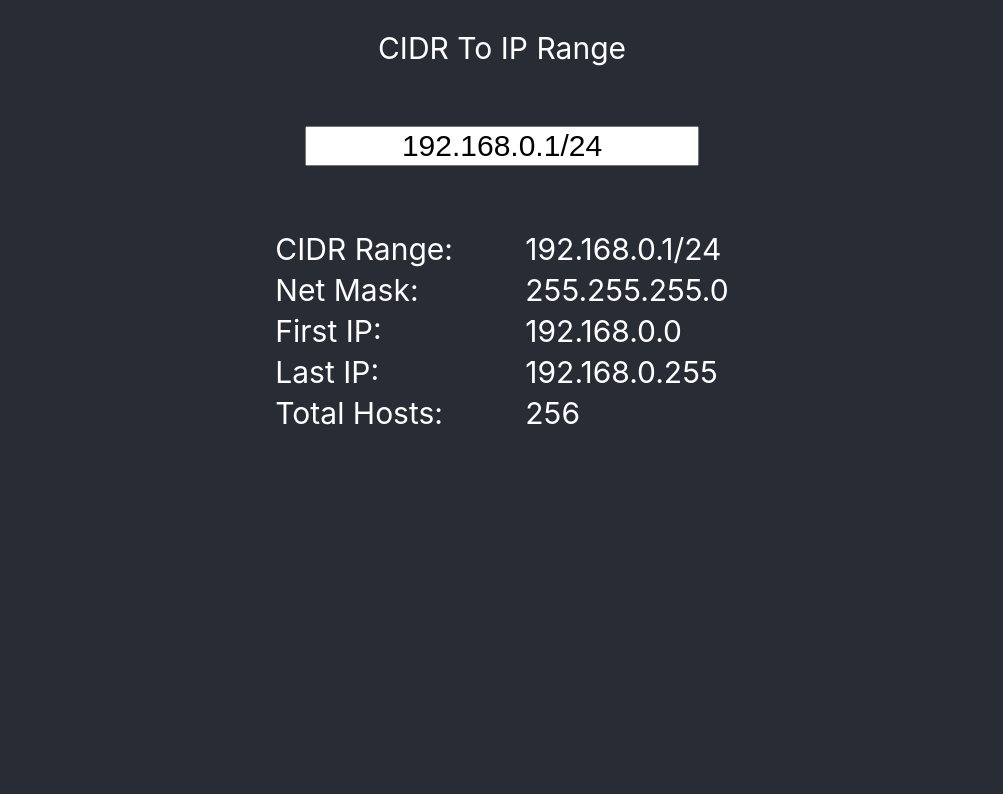
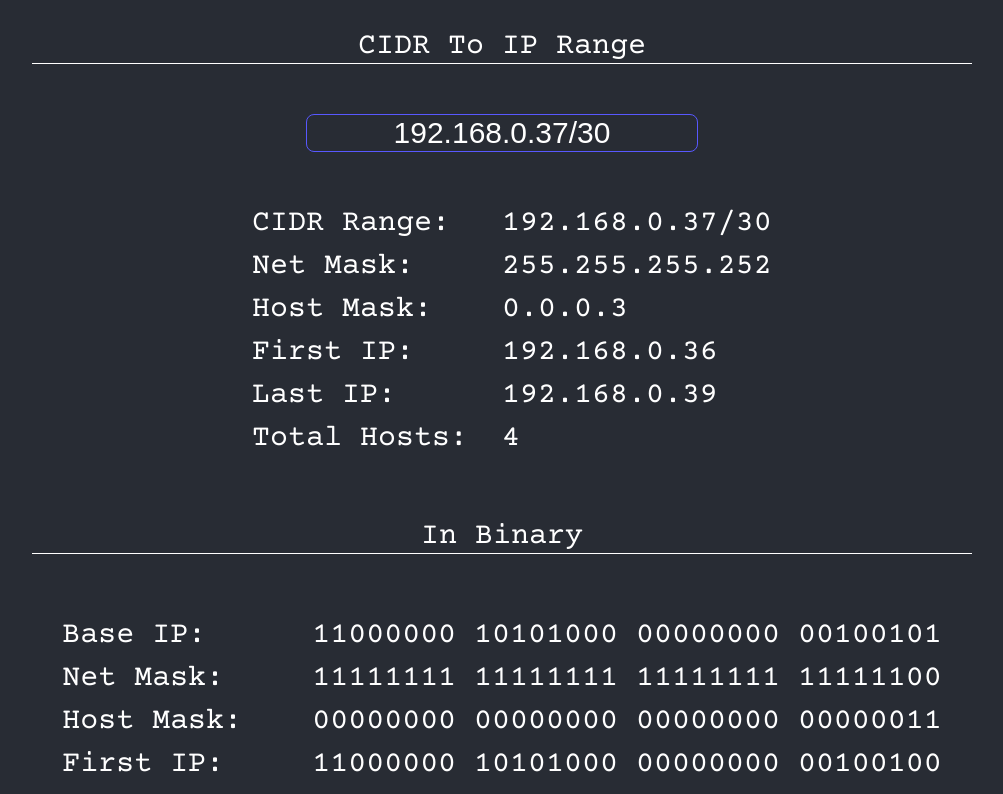
Before and after one commit to walterhwan/cidr_tools, a React (Create React App) app: page / in a window 1280 px wide. Shown: the top 794 px of the page, without its empty margins (138-1141 px from the left). Built offline with nearby package versions, Linux system fonts and the light colour scheme.

Commit message:
Add ip binary explained

```diff
--- a/public/index.html
+++ b/public/index.html
@@ -15,6 +15,7 @@
       user's mobile device or desktop. See https://developers.google.com/web/fundamentals/web-app-manifest/
     -->
     <link rel="manifest" href="%PUBLIC_URL%/manifest.json" />
+    <link href="https://fonts.googleapis.com/css?family=Courier+Prime&display=swap" rel="stylesheet">
     <!--
       Notice the use of %PUBLIC_URL% in the tags above.
       It will be replaced with the URL of the `public` folder during the build.
--- a/src/App.css
+++ b/src/App.css
@@ -1,4 +1,5 @@
 .App {
+  display: flex;
   min-height: 100vh;
   width: 940px;
   margin: 0 auto;
@@ -10,16 +11,31 @@
 }
 
 .title {
+  width: 100%;
   margin: 30px;
+  text-align: center;
+  border-bottom: 1px solid white;
 }
 
 .cidr-input {
-  margin: 30px;
+  margin: 20px;
   text-align: center;
   font-size: 30px;
+  color: white;
+  background-color: transparent;
+  border: 1px solid white;
+  border-radius: 8px;
+}
+.cidr-input:focus {
+	outline:0;
+  border: 1px solid rgb(88, 88, 255);
 }
 
 .cidr-output {
+  display: flex;
+  flex-direction: column;
+  align-items: center;
+  width: 100%;
   margin: 30px;
 }
 
@@ -33,6 +49,15 @@
   width: 250px;
 }
 
+.output-right {
+  width: 250px;
+}
+
+.output-binary-right {
+  width: 100%;
+  text-align: right;
+}
+
 .cidr-error {
   color: rgb(255, 122, 122);
 }
--- a/src/App.js
+++ b/src/App.js
@@ -4,57 +4,88 @@ import ipRegex from 'ip-regex'
 import { Netmask4 } from './netmask46'
 import './App.css'
 
-const DEFAULT_CIDR = '192.168.0.1/24'
+const DEFAULT_CIDR = '192.168.0.37/30'
+
+function ipv4ToBinary(ip) {
+  return ip
+    .split('.')
+    .map((dec) => {
+      return Number(dec)
+        .toString(2)
+        .padStart(8, '0')
+    })
+    .join(' ')
+}
 
 function App() {
   const [inputBox, setInputBox] = React.useState(DEFAULT_CIDR)
   const [cidr, setCidr] = React.useState(inputBox)
   const [errorText, setErrorText] = React.useState('')
 
-  const handleChange = event => {
+  const handleChange = (event) => {
     const value = event.target.value
     const [ip, bitmask] = value.split('/')
     const isIpv4 = ipRegex({ exact: true }).test(ip)
+
     if (isIpv4 && bitmask) setCidr(value)
     else setCidr()
+
     setInputBox(value)
     setErrorText('')
   }
 
-  let textObj = {}
+  // render output
+  let outputObj = {}
+  let binaryObj = {}
+  function renderOutput() {
     if (cidr) {
       try {
         const block = new Netmask4(cidr)
-      textObj = {
+        outputObj = {
           'CIDR Range': block.cidr,
           'Net Mask': block.netmask,
+          'Host Mask': block.hostmask,
           'First IP': block.first,
           'Last IP': block.last,
           'Total Hosts': block.size,
+        }
+        // binary
+        binaryObj = {
+          'Base IP': ipv4ToBinary(block.ip),
+          'Net Mask': ipv4ToBinary(block.netmask),
+          'Host Mask': ipv4ToBinary(block.hostmask),
+          'First IP': ipv4ToBinary(block.first),
+          'Last IP': ipv4ToBinary(block.last),
         }
       } catch (err) {
         setCidr()
         setErrorText(err.message)
       }
     }
+  }
+  renderOutput()
 
   return (
     <div className="App">
+      {/* Title */}
       <div className="title">
         <p>CIDR To IP Range</p>
       </div>
+      {/* IP Input */}
       <input
         className="cidr-input"
+        autoFocus
         type="text"
         value={inputBox}
         onChange={handleChange}
       />
+      {/* IP Output */}
       <div className="cidr-output">
         {cidr ? (
-          Object.entries(textObj).map(([key, val]) => (
+          Object.entries(outputObj).map(([key, val]) => (
             <div className="output-row" key={key}>
               <div className="output-left">{`${key}:`}</div>
-              <div>{val}</div>
+              <div className="output-right">{val}</div>
             </div>
           ))
         ) : (
@@ -65,6 +96,24 @@ function App() {
           </div>
         )}
       </div>
+      {/* Binary */}
+      <div className="title">
+        <p>In Binary</p>
+      </div>
+      <div className="cidr-output">
+        {!!cidr &&
+          Object.entries(binaryObj).map(([key, val]) => (
+            <div className="output-row" key={key}>
+              <div className="output-left">{`${key}:`}</div>
+              <div className="output-binary-right">{val}</div>
+            </div>
+          ))}
+      </div>
+
+      <div className="cidr-output">
+        <p>{'<IP> AND <Net Mask> => <First IP>'}</p>
+        <p>{'<First IP> OR <First IP> => <Last IP>'}</p>
+      </div>
     </div>
   )
 }
--- a/src/index.css
+++ b/src/index.css
@@ -1,6 +1,6 @@
 body {
   margin: 0;
-  font-family: -apple-system, BlinkMacSystemFont, 'Segoe UI', 'Roboto', 'Oxygen',
+  font-family: 'Courier Prime', -apple-system, BlinkMacSystemFont, 'Segoe UI', 'Roboto', 'Oxygen',
     'Ubuntu', 'Cantarell', 'Fira Sans', 'Droid Sans', 'Helvetica Neue',
     sans-serif;
   -webkit-font-smoothing: antialiased;
--- a/src/netmask46.js
+++ b/src/netmask46.js
@@ -56,6 +56,7 @@ export class Netmask4 {
       throw new Error(`Invalid ip address: ${ip}`)
     }
 
+    this.ip = ip
     this.cidr = `${ip}/${this.bitmask}`
     this.size = Math.pow(2, 32 - this.bitmask)
     this.netmask = long2ip(this.maskLong)
```
Also changed, not shown: 2 other files (tests, documents, lock files or other folders). Lines whose indentation alone changed are shown as unchanged.
